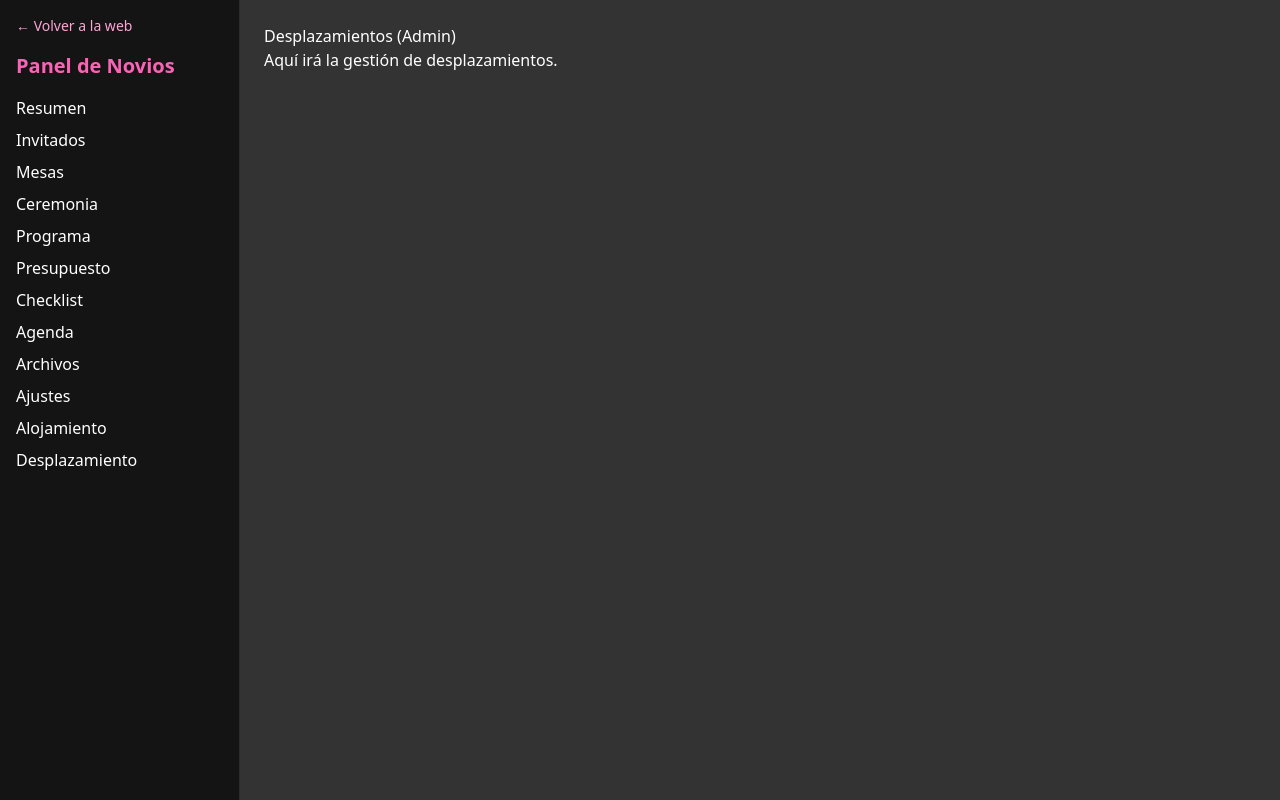
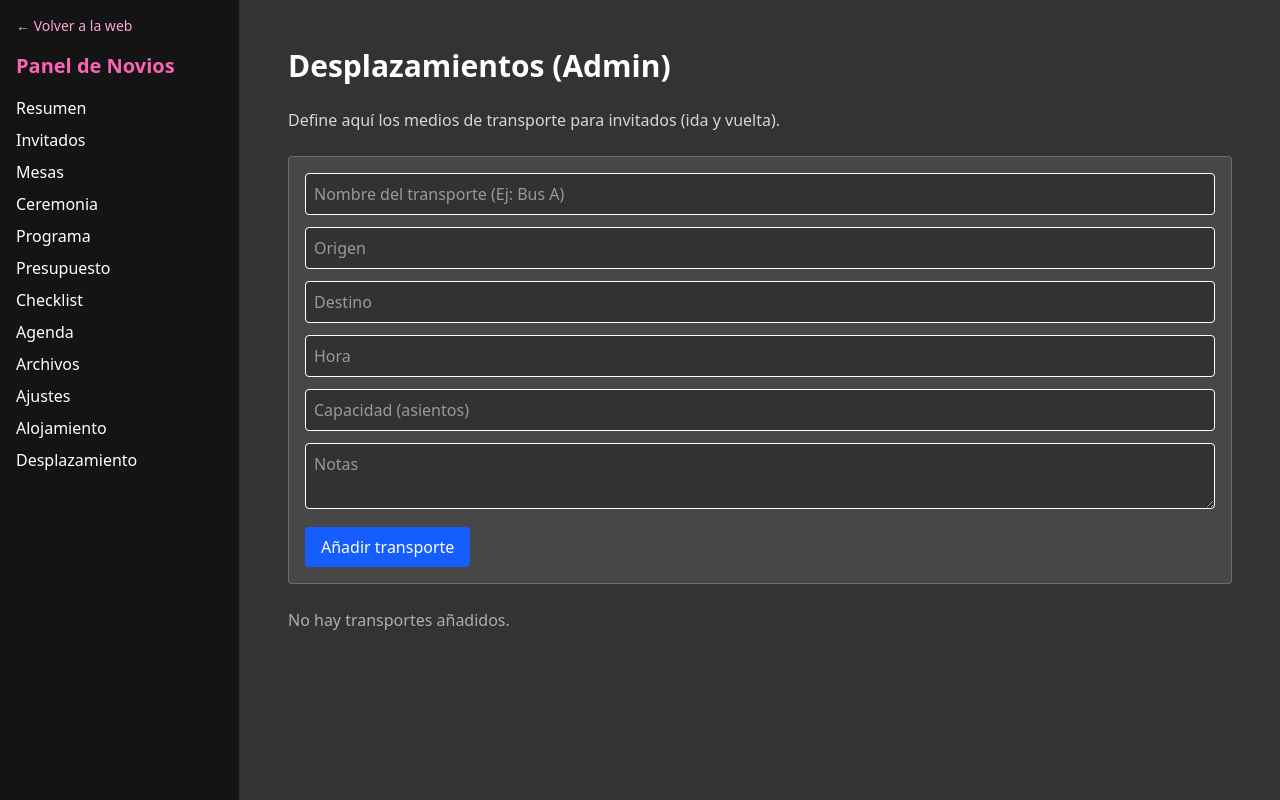
Before and after one commit to lunabnf/app-bodas-2, a React (Vite) app: page /admin/desplazamiento in a window 1280 px wide. Built offline with nearby package versions, Linux system fonts and the light colour scheme.

Commit message:
desplazamientosokadmin

```diff
--- a/src/admin/DesplazamientoAdmin.tsx
+++ b/src/admin/DesplazamientoAdmin.tsx
@@ -1,10 +1,149 @@
-const DesplazamientoAdmin = () => {
+import { useState, useEffect } from "react";
+
+type Transporte = {
+  id: string;
+  nombre: string;
+  origen: string;
+  destino: string;
+  hora: string;
+  capacidad: number;
+  notas: string;
+};
+
+function uuid() {
+  return Math.random().toString(36).slice(2) + Date.now().toString(36);
+}
+
+export default function DesplazamientoAdmin() {
+  const [items, setItems] = useState<Transporte[]>([]);
+  const [nuevo, setNuevo] = useState({
+    nombre: "",
+    origen: "",
+    destino: "",
+    hora: "",
+    capacidad: "",
+    notas: "",
+  });
+
+  useEffect(() => {
+    const saved = localStorage.getItem("wedding.desplazamientos");
+    if (saved) setItems(JSON.parse(saved));
+  }, []);
+
+  const guardar = () => {
+    if (!nuevo.nombre.trim()) return;
+
+    const entry: Transporte = {
+      id: uuid(),
+      nombre: nuevo.nombre,
+      origen: nuevo.origen,
+      destino: nuevo.destino,
+      hora: nuevo.hora,
+      capacidad: Number(nuevo.capacidad) || 0,
+      notas: nuevo.notas,
+    };
+
+    const updated = [...items, entry];
+    setItems(updated);
+    localStorage.setItem("wedding.desplazamientos", JSON.stringify(updated));
+
+    setNuevo({
+      nombre: "",
+      origen: "",
+      destino: "",
+      hora: "",
+      capacidad: "",
+      notas: "",
+    });
+  };
+
+  const borrar = (id: string) => {
+    const updated = items.filter((t) => t.id !== id);
+    setItems(updated);
+    localStorage.setItem("wedding.desplazamientos", JSON.stringify(updated));
+  };
+
   return (
-    <div>
-      <h1>Desplazamientos (Admin)</h1>
-      <p>Aquí irá la gestión de desplazamientos.</p>
+    <div className="text-white p-6 space-y-6">
+      <h1 className="text-3xl font-bold">Desplazamientos (Admin)</h1>
+
+      <p className="opacity-80">
+        Define aquí los medios de transporte para invitados (ida y vuelta).
+      </p>
+
+      <div className="p-4 bg-white/10 border border-white/20 rounded space-y-3">
+        <input
+          className="p-2 bg-black/30 border rounded w-full"
+          placeholder="Nombre del transporte (Ej: Bus A)"
+          value={nuevo.nombre}
+          onChange={(e) => setNuevo({ ...nuevo, nombre: e.target.value })}
+        />
+        <input
+          className="p-2 bg-black/30 border rounded w-full"
+          placeholder="Origen"
+          value={nuevo.origen}
+          onChange={(e) => setNuevo({ ...nuevo, origen: e.target.value })}
+        />
+        <input
+          className="p-2 bg-black/30 border rounded w-full"
+          placeholder="Destino"
+          value={nuevo.destino}
+          onChange={(e) => setNuevo({ ...nuevo, destino: e.target.value })}
+        />
+        <input
+          className="p-2 bg-black/30 border rounded w-full"
+          placeholder="Hora"
+          value={nuevo.hora}
+          onChange={(e) => setNuevo({ ...nuevo, hora: e.target.value })}
+        />
+        <input
+          className="p-2 bg-black/30 border rounded w-full"
+          placeholder="Capacidad (asientos)"
+          type="number"
+          value={nuevo.capacidad}
+          onChange={(e) => setNuevo({ ...nuevo, capacidad: e.target.value })}
+        />
+        <textarea
+          className="p-2 bg-black/30 border rounded w-full"
+          placeholder="Notas"
+          value={nuevo.notas}
+          onChange={(e) => setNuevo({ ...nuevo, notas: e.target.value })}
+        />
+
+        <button className="bg-blue-600 px-4 py-2 rounded" onClick={guardar}>
+          Añadir transporte
+        </button>
+      </div>
+
+      <div className="space-y-3">
+        {items.length === 0 && (
+          <p className="opacity-60">No hay transportes añadidos.</p>
+        )}
+
+        {items.map((t) => (
+          <div
+            key={t.id}
+            className="p-4 bg-white/10 border border-white/20 rounded flex justify-between"
+          >
+            <div>
+              <p className="font-bold text-lg">{t.nombre}</p>
+              <p className="opacity-80">
+                {t.origen} → {t.destino}
+              </p>
+              <p className="opacity-80">Hora: {t.hora}</p>
+              <p className="opacity-80">Capacidad: {t.capacidad}</p>
+              {t.notas && <p className="italic opacity-70 mt-1">{t.notas}</p>}
+            </div>
+
+            <button
+              className="bg-red-600 px-3 py-1 rounded h-fit"
+              onClick={() => borrar(t.id)}
+            >
+              Borrar
+            </button>
+          </div>
+        ))}
+      </div>
     </div>
   );
-};
-
-export default DesplazamientoAdmin;
+}
--- a/src/pages/Desplazamientos.tsx
+++ b/src/pages/Desplazamientos.tsx
@@ -1,3 +1,86 @@
-export default function Desplazamientos() {
-  return <div>Desplazamientos</div>;
+import { useEffect, useState } from "react";
+
+type Transporte = {
+  id: string;
+  nombre: string;
+  origen: string;
+  destino: string;
+  hora: string;
+  capacidad: number;
+  notas: string;
+};
+
+export default function DesplazamientosPage() {
+  const [items, setItems] = useState<Transporte[]>([]);
+  const [solicitudes, setSolicitudes] = useState<Record<string, number>>({});
+
+  useEffect(() => {
+    const raw = localStorage.getItem("wedding.desplazamientos");
+    if (raw) {
+      try {
+        setItems(JSON.parse(raw));
+      } catch {
+        setItems([]);
+      }
+    }
+
+    const sol = localStorage.getItem("wedding.desplazamientos.solicitudes");
+    if (sol) {
+      try {
+        setSolicitudes(JSON.parse(sol));
+      } catch {
+        setSolicitudes({});
+      }
+    }
+  }, []);
+
+  const solicitar = (id: string) => {
+    const updated = { ...solicitudes };
+    updated[id] = (updated[id] || 0) + 1;
+    setSolicitudes(updated);
+    localStorage.setItem(
+      "wedding.desplazamientos.solicitudes",
+      JSON.stringify(updated)
+    );
+  };
+
+  return (
+    <div className="text-white p-6 space-y-6">
+      <h1 className="text-3xl font-bold">Desplazamientos</h1>
+
+      {items.length === 0 && (
+        <p className="opacity-70">No hay transportes disponibles todavía.</p>
+      )}
+
+      <div className="space-y-4">
+        {items.map((t) => (
+          <div
+            key={t.id}
+            className="p-4 bg-white/10 border border-white/20 rounded-lg"
+          >
+            <p className="text-xl font-semibold">{t.nombre}</p>
+            <p className="opacity-80">
+              {t.origen} → {t.destino}
+            </p>
+            <p className="opacity-80">Hora: {t.hora}</p>
+            <p className="opacity-80">Capacidad: {t.capacidad}</p>
+            {t.notas && <p className="italic opacity-70 mt-1">{t.notas}</p>}
+
+            <div className="flex items-center justify-between mt-3">
+              <button
+                onClick={() => solicitar(t.id)}
+                className="bg-blue-600 px-4 py-2 rounded"
+              >
+                Solicitar plaza (+1)
+              </button>
+
+              <span className="opacity-80">
+                Solicitantes: {solicitudes[t.id] || 0}
+              </span>
+            </div>
+          </div>
+        ))}
+      </div>
+    </div>
+  );
 }
```
